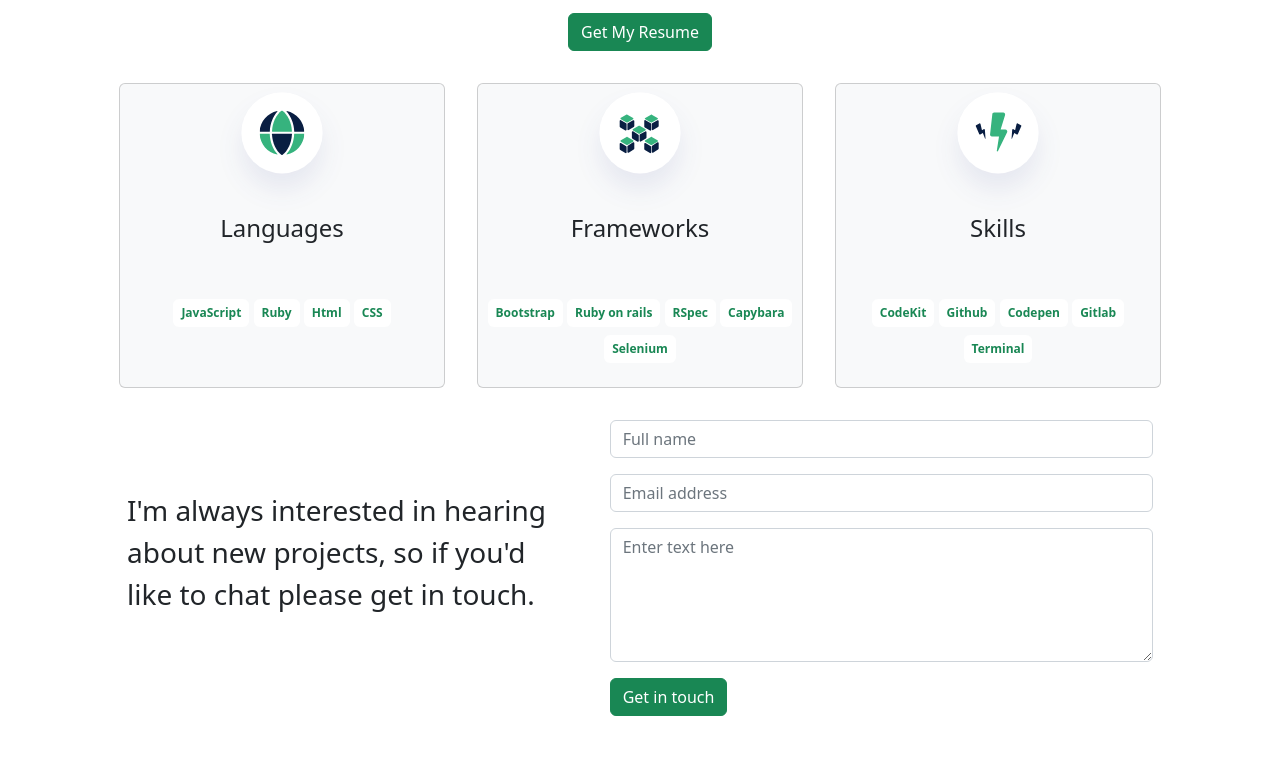
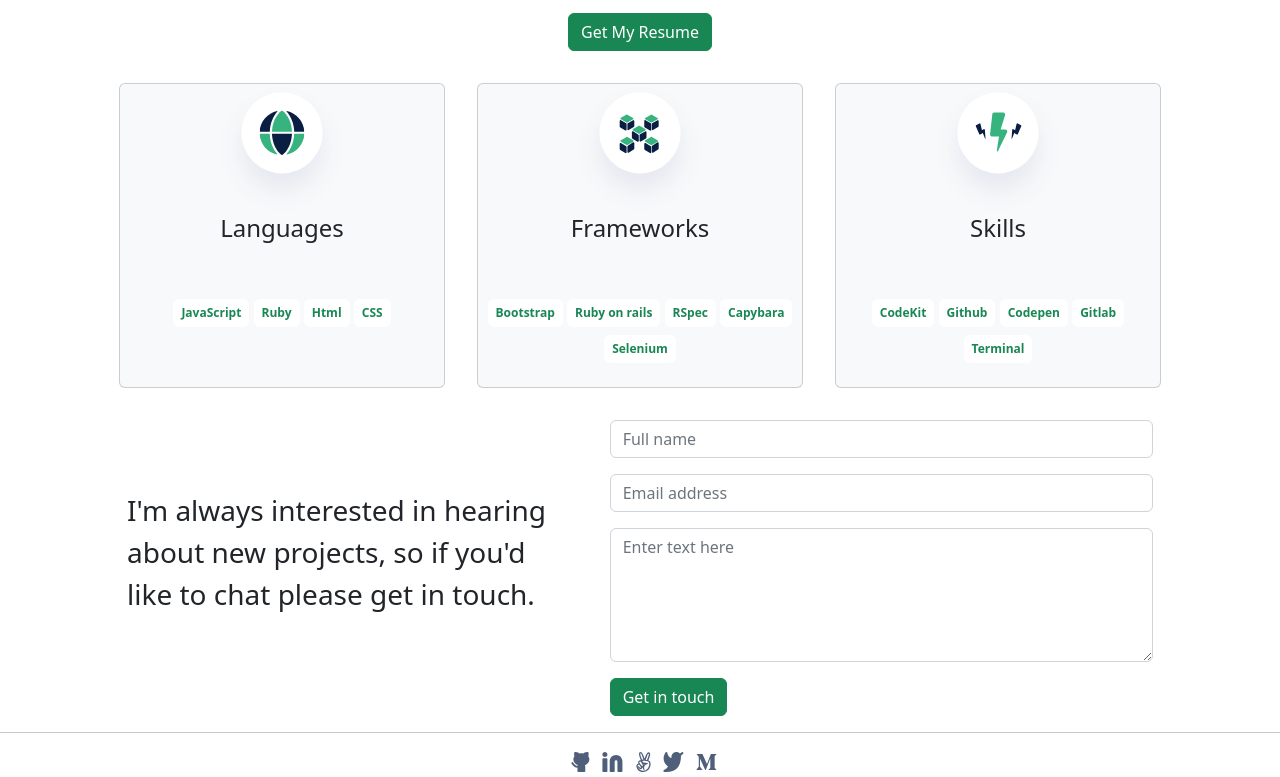
Before and after one commit to Jolak5/portfolio-with-bootstrap, a website: page index.html in a window 1280 px wide. Shown: the part 2016-2793 px from the top of the page. Before the commit the page ends 2732 px from the top, so only its background shows below. Drawn offline with nearby package versions, Linux system fonts and the light colour scheme.

Commit message:
Add footer section

```diff
--- a/index.html
+++ b/index.html
@@ -309,5 +309,21 @@
         <button type="submit" class="btn btn-success mt-3">Get in touch</button>
       </form>
     </section>
+    <footer class="text-center">
+      <hr />
+      <div class="pb-1">
+        <a href="" class="ps-2"><img src="images/github.svg" alt="github" /></a>
+        <a href="" class="ps-2"
+          ><img src="images/Linkedin icon.svg" alt="Linkedin"
+        /></a>
+        <a href="" class="ps-2"
+          ><img src="images/angellist.svg" alt="angellist"
+        /></a>
+        <a href="" class="ps-2"
+          ><img src="images/twitter.svg" alt="twitter"
+        /></a>
+        <a href="" class="ps-2"><img src="images/medium.svg" alt="medium" /></a>
+      </div>
+    </footer>
   </body>
 </html>
```
